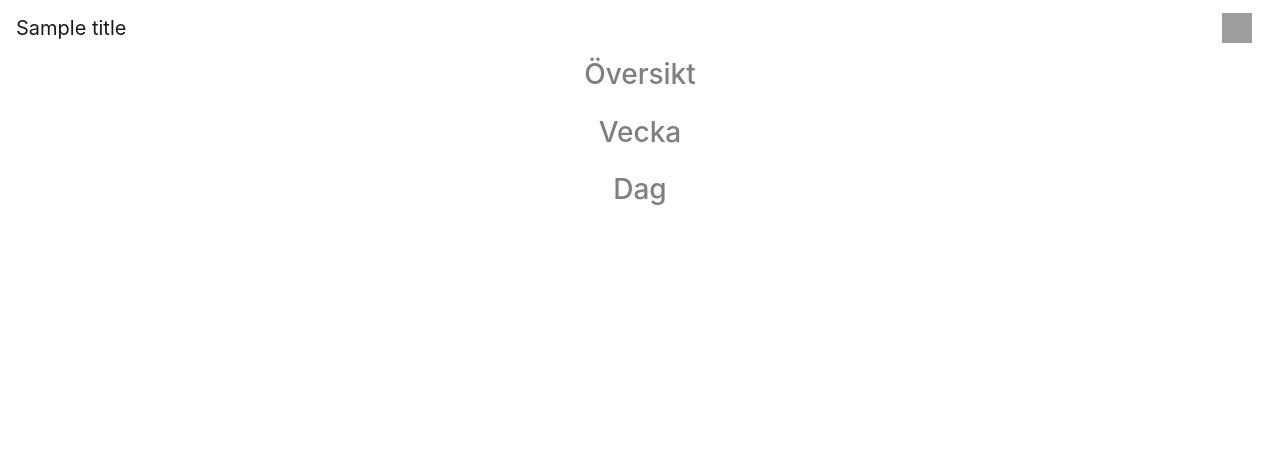
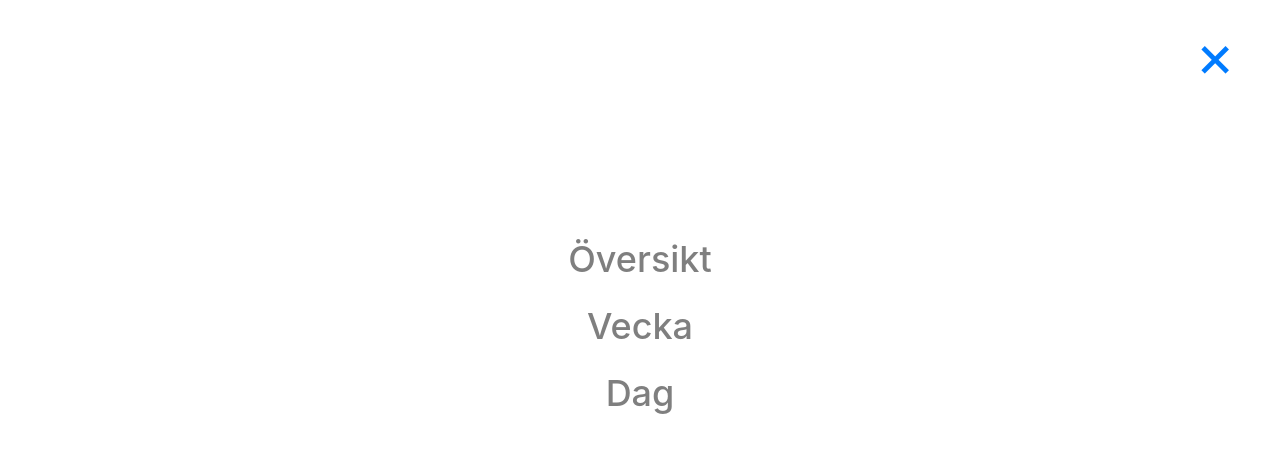
Before and after one commit to johanlundahl/kasak, a Flask app: template templates/overview.html in a window 1280 px wide, after a click that opens the changed part. Shown: the top 453 px of the page. Run offline with Flask 2, Linux system fonts and the light colour scheme; the template is opened without the code that fills it: most values are stand-ins (such as "Sample title", 1, 10 or a date in 2020); some libraries are stand-ins or nearby versions; grey boxes are pictures that could not be loaded.

Commit message:
Adjusting full screen menu

```diff
--- a/static/navbar.css
+++ b/static/navbar.css
@@ -12,7 +12,7 @@
     background-color: white;
     position: fixed;
     z-index: 1;
-    top: 50px;
+    top: 0px;
     right: 0;
     left: 0;
     overflow-x: hidden;
@@ -20,4 +20,25 @@
 
 .navbar-nav {
     text-align: center;
+    position: relative;
+    top: 25%; /* 25% from the top */
+    width: 100%; /* 100% width */
+    text-align: center; /* Centered text/links */
+    margin-top: 30px; /* 30px top margin to avoid conflict with the close button on smaller screens */
 }
+
+.navbar-nav a {
+    padding: 8px;
+    text-decoration: none;
+    font-size: 36px;
+    color: #818181;
+    display: block; /* Display block instead of inline */
+    transition: 0.3s; /* Transition effects on hover (color) */
+}
+
+.closebtn {
+    position: absolute;
+    top: 10px;
+    right: 45px;
+    font-size: 60px;
+}
--- a/templates/base.html
+++ b/templates/base.html
@@ -23,6 +23,7 @@
         <button class="navbar-toggler" type="button" data-toggle="collapse" data-target="#navbarSupportedContent15" aria-controls="navbarSupportedContent15" aria-expanded="false" aria-label="Toggle navigation"><span class="navbar-toggler-icon"></span></button>
 
         <div class="collapse navbar-collapse main_menu" id="navbarSupportedContent15">
+            <a href="javascript:void(0)" class="closebtn" data-toggle="collapse" data-target="#navbarSupportedContent15" aria-controls="navbarSupportedContent15">&times;</a>
             <ul class="navbar-nav mr-auto">
                 <li class="nav-item active">
                     <h3><a class="nav-link" href="/overview">Översikt</a></h3>
```
